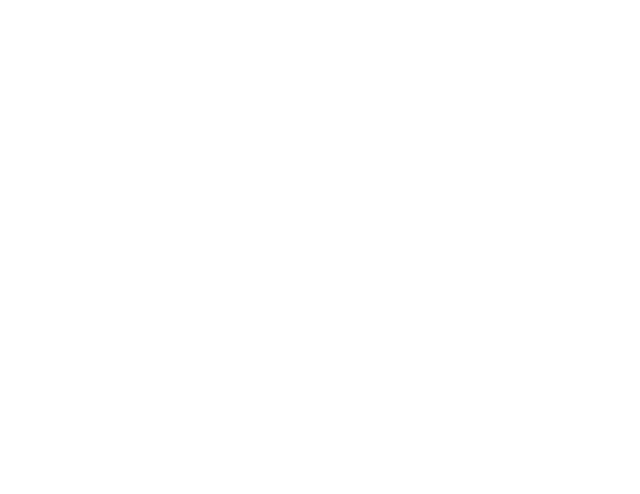
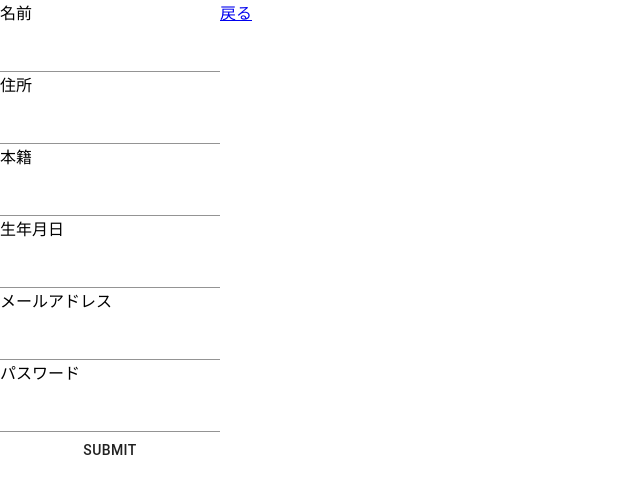
Before and after one commit to TestamentSoar/testament, a React (Create React App) app in the folder frontend/: page /yuigonshya in a window 1280 px wide. Shown: the top 494 px of the page, without its empty margins (0-640 px from the left). Built offline with nearby package versions, Linux system fonts and the light colour scheme.

Commit message:
feat: add file

```diff
--- a/frontend/src/App.js
+++ b/frontend/src/App.js
@@ -2,6 +2,7 @@ import React from 'react';
 import './App.css';
 import Main from './components/Main';
 import Cover from './components/Cover';
+import Yuigonshya from './components/Yuigonshya';
 import Explain from './components/WalkThrough/Explain';
 import Rules from './components/WalkThrough/Rules';
 import {BrowserRouter as Router, Route} from 'react-router-dom';
@@ -14,6 +15,7 @@ function App() {
         <Route path="/explain" component={Explain}></Route>
         <Route path="/rules" component={Rules}></Route>
         <Route path="/main" component={Main}></Route>
+        <Route path="/yuigonshya" component={Yuigonshya}></Route>
       </Router>
     </div>
   );
--- a/frontend/src/components/Main.js
+++ b/frontend/src/components/Main.js
@@ -8,7 +8,7 @@ class Main extends Component {
 
   render() {
     const cards = [
-      {name: '遺言者'},
+      {name: '遺言者', link: 'yuigonshya'},
       {name: '遺言執行人'},
       {name: '相続人'},
       {name: '財産'},
--- /dev/null
+++ b/frontend/src/components/Yuigonshya/index.js
@@ -0,0 +1,49 @@
+import React, {Component} from 'react';
+//import DropZone from 'react-dropzone';
+import FormControl from '@material-ui/core/FormControl';
+import Input from '@material-ui/core/Input';
+import Button from '@material-ui/core/Button';
+import {Link} from 'react-router-dom';
+
+class Yuigonshya extends Component {
+  constructor() {
+    super();
+    this.state = {
+      image: [],
+      inputs: {
+        name: '',
+        founded_date: '',
+        point: '',
+        introduction: '',
+        hobby: '',
+      },
+    };
+  }
+
+  render() {
+    return (
+      <div>
+        <FormControl>
+          <label>名前</label>
+          <Input name="name" value={this.state.inputs.name} />
+          <label>住所</label>
+          <Input name="alias" value={this.state.inputs.founded_date} />
+          <label>本籍</label>
+          <Input name="hobby" value={this.state.inputs['hobby']} />
+          <label>生年月日</label>
+          <Input name="point" value={this.state.inputs.point} />
+          <label>メールアドレス</label>
+          <Input name="introduction" value={this.state.inputs.introduction} />
+          <label>パスワード</label>
+          <Input name="introduction" value={this.state.inputs.introduction} />
+          <Button variant="raised" onClick={this.handleSubmit}>
+            Submit
+          </Button>
+        </FormControl>
+        <Link to="main">戻る</Link>
+      </div>
+    );
+  }
+}
+
+export default Yuigonshya;
--- a/frontend/src/components/design_components/MainCard.js
+++ b/frontend/src/components/design_components/MainCard.js
@@ -2,6 +2,7 @@ import React from 'react';
 import {makeStyles} from '@material-ui/core/styles';
 import Card from '@material-ui/core/Card';
 import CardContent from '@material-ui/core/CardContent';
+import {Link} from 'react-router-dom';
 
 const useStyles = makeStyles(theme => ({
   card: {
@@ -18,11 +19,13 @@ const MainCard = props => {
   const classes = useStyles();
   const {card} = props;
   return (
-    <Card className={classes.card}>
-      <CardContent>
-        <h1>{card.name}</h1>
-      </CardContent>
-    </Card>
+    <Link to={card.link}>
+      <Card className={classes.card}>
+        <CardContent>
+          <h1>{card.name}</h1>
+        </CardContent>
+      </Card>
+    </Link>
   );
 };
 
```
